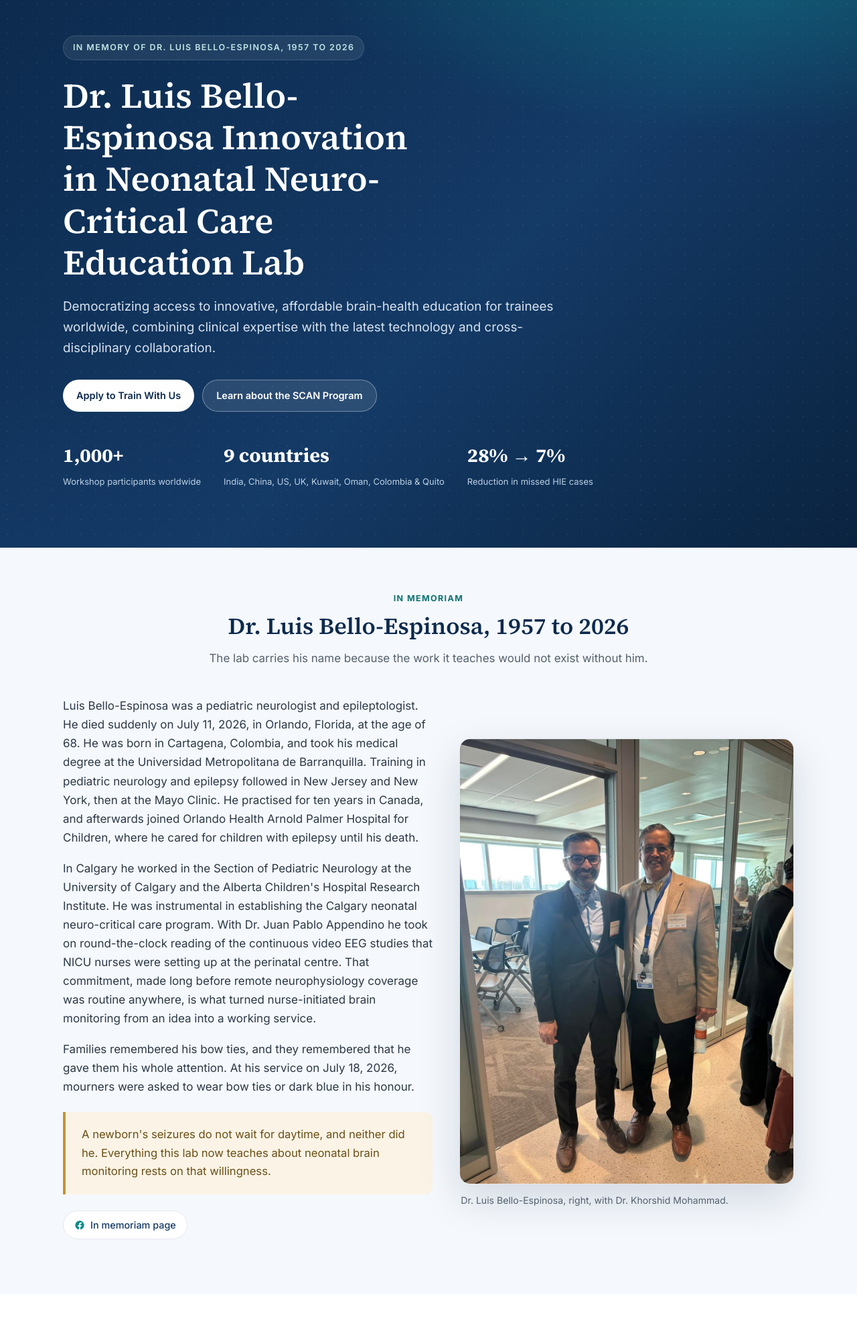
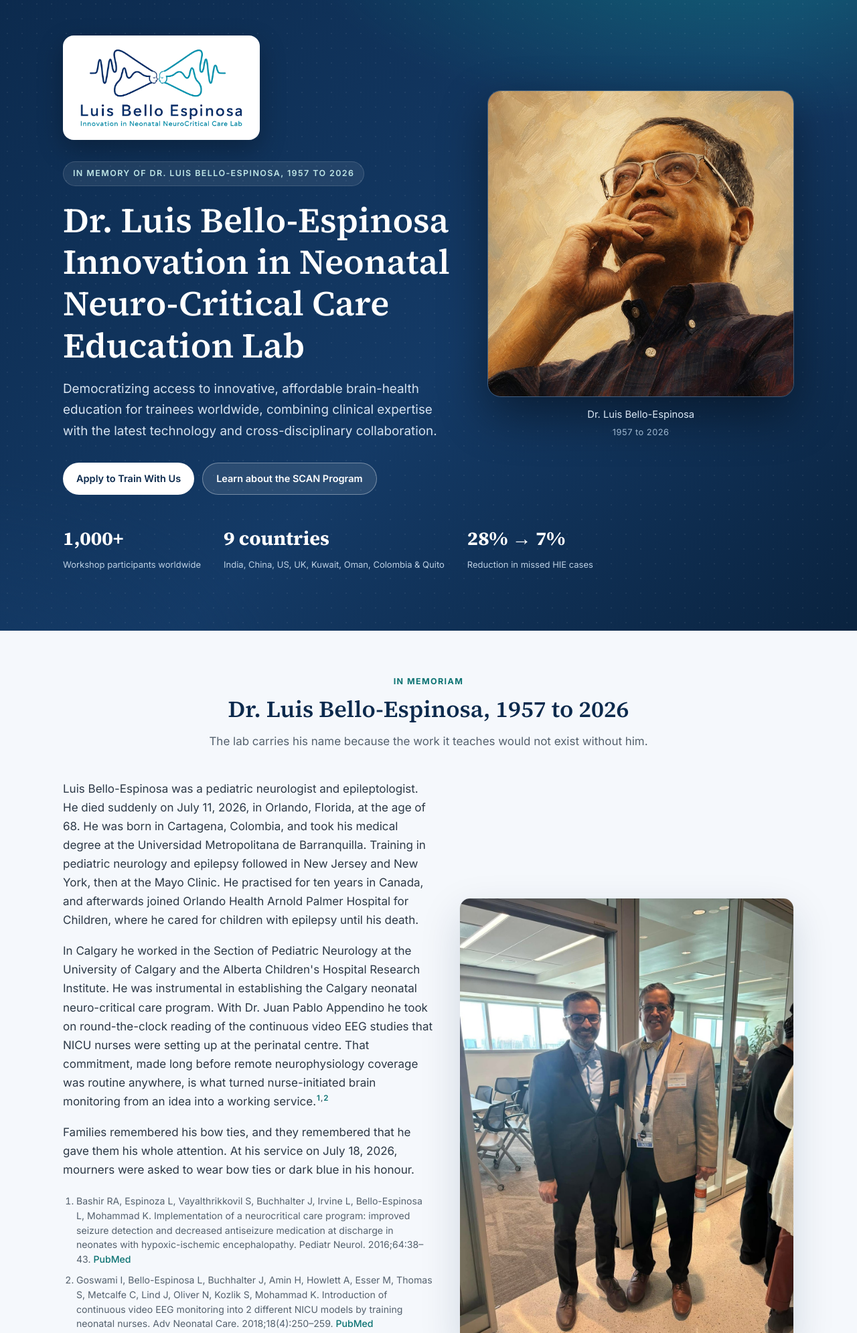
Before and after one commit to nncceducation-cpu/nncc-fellowship, a website: page innovation.html in a window 1280 px wide. Shown: the part 100-2091 px from the top of the page at 67% size. Drawn offline with Linux system fonts and the light colour scheme.

Commit message:
Add lab logo, portrait of Dr. Bello-Espinosa and PubMed citations
Hero is now a two-column lockup: lab logo and name on the left, painted portrait of Dr. Bello-Espinosa on the right, stacking on narrow screens. The memorial paragraph carries numbered citations to the two cvEEG papers, with a reference list linking to PubMed.

```diff
--- a/innovation.html
+++ b/innovation.html
@@ -13,6 +13,29 @@
 <link rel="icon" type="image/png" sizes="32x32" href="favicon-32x32.png">
 <link rel="icon" type="image/png" sizes="16x16" href="favicon-16x16.png">
 <link rel="apple-touch-icon" href="apple-touch-icon.png">
+<style>
+  /* Hero lockup: portrait beside the lab name */
+  .hero-lockup{ display:grid; grid-template-columns:1.12fr .88fr; gap:52px; align-items:center; }
+  .hero-brand{ display:inline-block; background:#fff; border-radius:16px; padding:16px 22px; margin-bottom:24px; box-shadow:0 14px 38px rgba(0,0,0,.28); }
+  .hero-brand img{ display:block; width:250px; height:auto; }
+  .hero-lockup h1{ margin-top:20px; max-width:none; }
+  .hero-portrait{ margin:0; }
+  .hero-portrait img{ display:block; width:100%; height:auto; border-radius:20px; border:1px solid rgba(255,255,255,.2); box-shadow:0 26px 70px rgba(0,0,0,.45); }
+  .hero-portrait figcaption{ margin-top:14px; text-align:center; font-family:var(--font-sans); font-size:.92rem; color:#dbe8f5; }
+  .hero-portrait figcaption span{ display:block; font-size:.8rem; color:#9fb8d0; margin-top:4px; letter-spacing:.04em; }
+  @media(max-width:900px){
+    .hero-lockup{ grid-template-columns:1fr; gap:36px; }
+    .hero-portrait{ max-width:360px; margin:0 auto; }
+    .hero-brand img{ width:210px; }
+  }
+  /* Inline citations in the memorial section */
+  sup.cite{ font-size:.68em; line-height:0; }
+  sup.cite a{ color:var(--teal-600); font-weight:600; text-decoration:none; padding:0 1px; }
+  sup.cite a:hover{ text-decoration:underline; }
+  ol.refs{ margin:22px 0 0; padding-left:20px; font-size:.88rem; color:var(--muted); }
+  ol.refs li{ margin:0 0 9px; line-height:1.55; }
+  ol.refs a{ color:var(--teal-600); font-weight:500; white-space:nowrap; }
+</style>
 </head>
 <body>
 
@@ -46,12 +69,21 @@
 <!-- ===== Hero ===== -->
 <section class="hero">
   <div class="container">
+    <div class="hero-lockup">
+      <div class="hero-copy">
+        <span class="hero-brand"><img src="bello-lab-logo.png" alt="Luis Bello Espinosa Innovation in Neonatal NeuroCritical Care Lab"></span>
         <span class="eyebrow">In memory of Dr. Luis Bello-Espinosa, 1957 to 2026</span>
         <h1>Dr. Luis Bello-Espinosa Innovation in Neonatal Neuro-Critical Care Education Lab</h1>
         <p class="sub">Democratizing access to innovative, affordable brain-health education for trainees worldwide, combining clinical expertise with the latest technology and cross-disciplinary collaboration.</p>
         <div class="actions">
           <a href="governance.html#apply" class="btn light">Apply to Train With Us</a>
           <a href="https://scaneducation.thinkific.com/" target="_blank" rel="noopener" class="btn ghost-light">Learn about the SCAN Program</a>
+        </div>
+      </div>
+      <figure class="hero-portrait">
+        <img src="bello-portrait.jpg" alt="Painted portrait of Dr. Luis Bello-Espinosa">
+        <figcaption>Dr. Luis Bello-Espinosa<span>1957 to 2026</span></figcaption>
+      </figure>
     </div>
     <div class="hero-badges">
       <div class="stat"><b>1,000+</b><span>Workshop participants worldwide</span></div>
@@ -74,9 +106,14 @@
       <div class="prose" style="margin:0">
         <p>Luis Bello-Espinosa was a pediatric neurologist and epileptologist. He died suddenly on July 11, 2026, in Orlando, Florida, at the age of 68. He was born in Cartagena, Colombia, and took his medical degree at the Universidad Metropolitana de Barranquilla. Training in pediatric neurology and epilepsy followed in New Jersey and New York, then at the Mayo Clinic. He practised for ten years in Canada, and afterwards joined Orlando Health Arnold Palmer Hospital for Children, where he cared for children with epilepsy until his death.</p>
 
-        <p>In Calgary he worked in the Section of Pediatric Neurology at the University of Calgary and the Alberta Children's Hospital Research Institute. He was instrumental in establishing the Calgary neonatal neuro-critical care program. With Dr. Juan Pablo Appendino he took on round-the-clock reading of the continuous video EEG studies that NICU nurses were setting up at the perinatal centre. That commitment, made long before remote neurophysiology coverage was routine anywhere, is what turned nurse-initiated brain monitoring from an idea into a working service.</p>
+        <p>In Calgary he worked in the Section of Pediatric Neurology at the University of Calgary and the Alberta Children's Hospital Research Institute. He was instrumental in establishing the Calgary neonatal neuro-critical care program. With Dr. Juan Pablo Appendino he took on round-the-clock reading of the continuous video EEG studies that NICU nurses were setting up at the perinatal centre. That commitment, made long before remote neurophysiology coverage was routine anywhere, is what turned nurse-initiated brain monitoring from an idea into a working service.<sup class="cite"><a href="https://pubmed.ncbi.nlm.nih.gov/27647155/" target="_blank" rel="noopener">1</a>,<a href="https://pubmed.ncbi.nlm.nih.gov/29889725/" target="_blank" rel="noopener">2</a></sup></p>
 
         <p>Families remembered his bow ties, and they remembered that he gave them his whole attention. At his service on July 18, 2026, mourners were asked to wear bow ties or dark blue in his honour.</p>
+
+        <ol class="refs">
+          <li>Bashir RA, Espinoza L, Vayalthrikkovil S, Buchhalter J, Irvine L, Bello-Espinosa L, Mohammad K. Implementation of a neurocritical care program: improved seizure detection and decreased antiseizure medication at discharge in neonates with hypoxic-ischemic encephalopathy. Pediatr Neurol. 2016;64:38&ndash;43. <a href="https://pubmed.ncbi.nlm.nih.gov/27647155/" target="_blank" rel="noopener">PubMed</a></li>
+          <li>Goswami I, Bello-Espinosa L, Buchhalter J, Amin H, Howlett A, Esser M, Thomas S, Metcalfe C, Lind J, Oliver N, Kozlik S, Mohammad K. Introduction of continuous video EEG monitoring into 2 different NICU models by training neonatal nurses. Adv Neonatal Care. 2018;18(4):250&ndash;259. <a href="https://pubmed.ncbi.nlm.nih.gov/29889725/" target="_blank" rel="noopener">PubMed</a></li>
+        </ol>
 
         <div class="callout gold">A newborn's seizures do not wait for daytime, and neither did he. Everything this lab now teaches about neonatal brain monitoring rests on that willingness.</div>
 
```
Also changed, not shown: bello-lab-logo.png (added), bello-portrait.jpg (added). Lines whose indentation alone changed are shown as unchanged.
